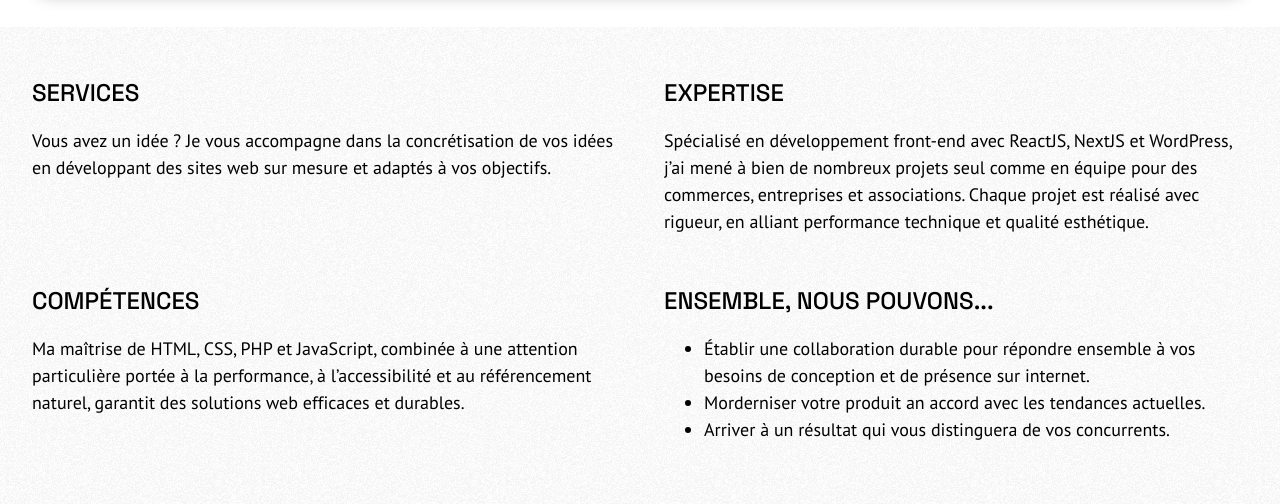
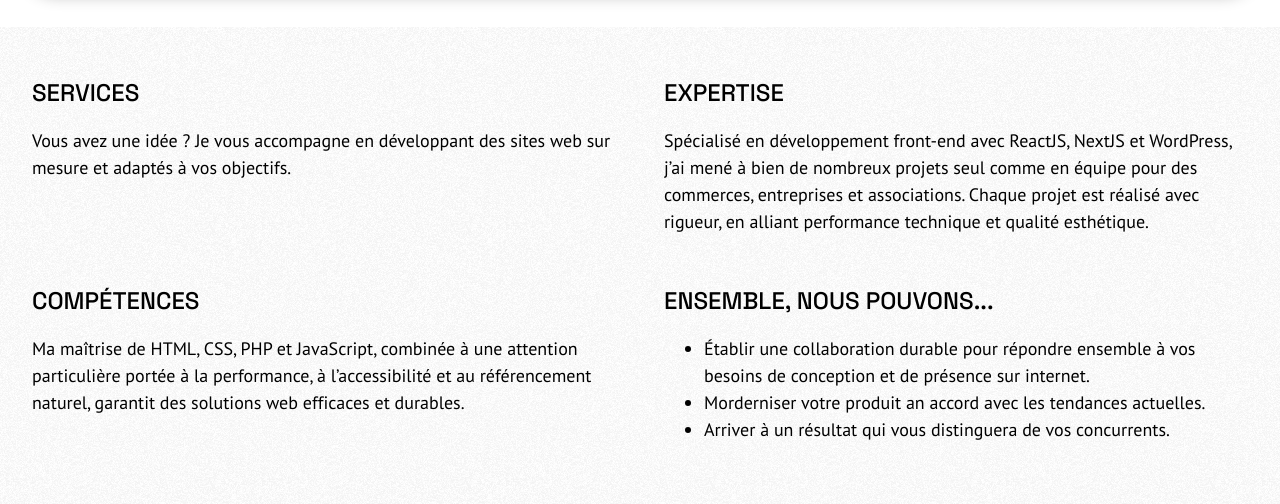
Before and after one commit to tuanp0/site, a website built with Vite: page index.html in a window 1280 px wide. Shown: the part 4100-4604 px from the top of the page. Built offline with nearby package versions, Linux system fonts and the light colour scheme.

Commit message:
correction orthographe

```diff
--- a/index.html
+++ b/index.html
@@ -93,7 +93,7 @@
                 <div class="strength__solo">
                     <h2 class="strength__title">Services</h2>
                     <div class="strength__text">
-                        <p>Vous avez un idée ? Je vous accompagne dans la concrétisation de vos idées en développant des sites web
+                        <p>Vous avez une idée ? Je vous accompagne en développant des sites web
                             sur mesure et adaptés à vos objectifs.</p>
                     </div>
                 </div>
```
